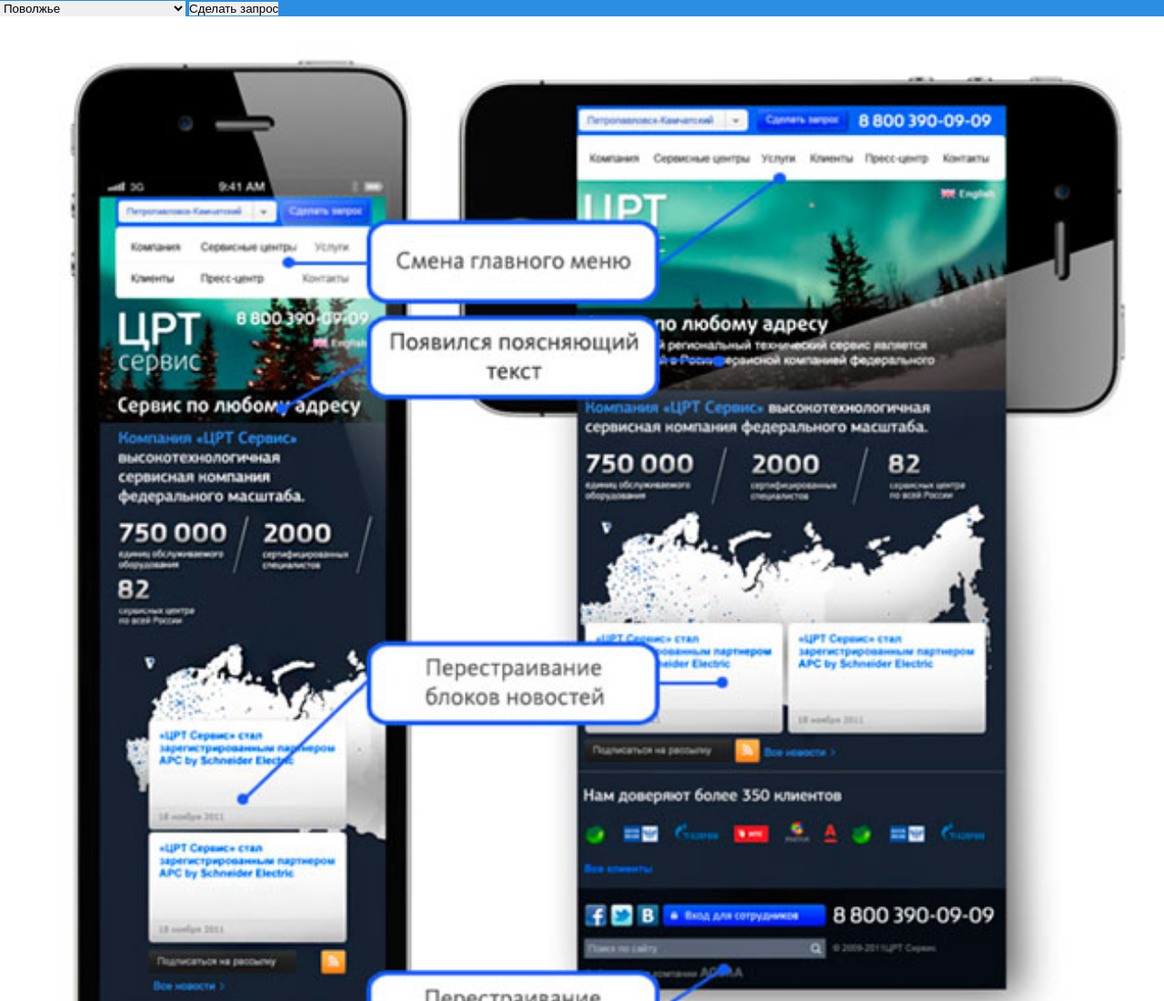
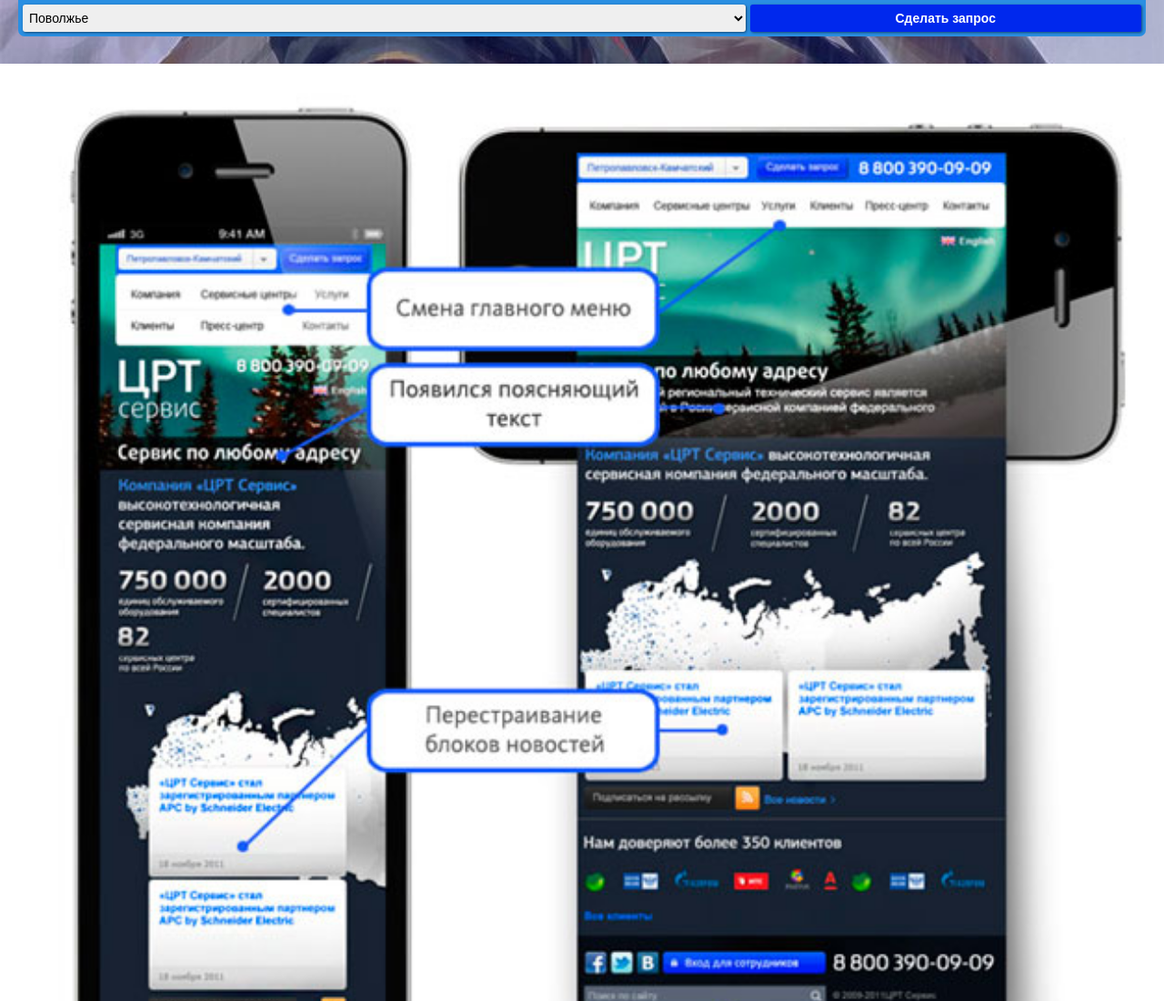
Before and after one commit to maxcrei/crtsm, a plain HTML site: page index.html in a window 1280 px wide. Shown: the top 1100 px of the page at 91% size. Drawn offline with Linux system fonts and the light colour scheme.

Commit message:
top header form

```diff
--- a/style.css
+++ b/style.css
@@ -5,10 +5,19 @@
  outline: none;
 }
 
+:root{
+  font-size: 0;
+}
+
+input, select, span{
+  font-size: 16px;
+}
+
 input[type="submit"], input[type="button"], select{
   box-sizing: border-box;
-  max-height: 60px;
-
+  height: 30px;
+  padding: 5px 3px;
+  border-radius: 3px;
 }
 
 header{
@@ -16,15 +25,35 @@ header{
   background-repeat: no-repeat;
   background-position: center center;
   background-size: cover;
+  padding: 0 20px 30px;
+
 }
 
   .top-header{
     background: #2a8fe2;
+    border-radius: 0 0 7px 7px;
   }
 
     .top-header>form{
+      padding: 5px;
+      display: flex;
+      justify-content: space-between;
+    }
 
-    }
+      .top-header>form>select{
+        width: calc(65% - 5px);
+        font-size: 14px;
+        box-shadow: 1px 1px 3px rgba(0, 0, 0, 0.5);
+      }
+
+      .top-header>form>input[type="submit"]{
+        width: 35%;
+        font-size: 14px;
+        font-weight: bold;
+        background: #0028ed;
+        color: white;
+        box-shadow: 1px 1px 3px rgba(0, 0, 0, 0.5);
+      }
 
 #maket {
   width: 100vw;
```
